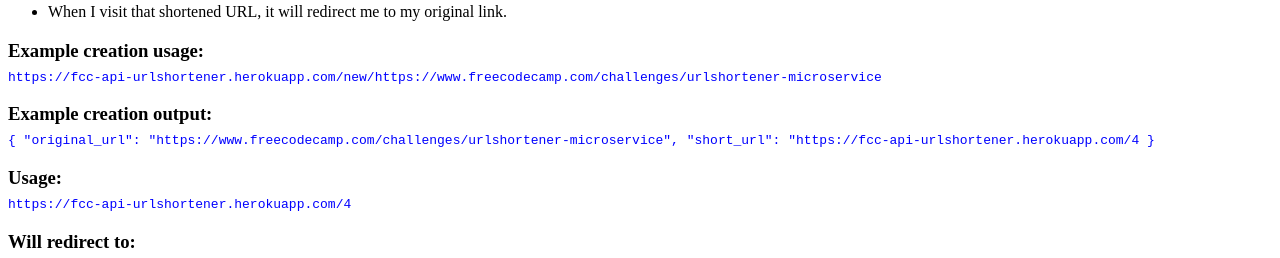
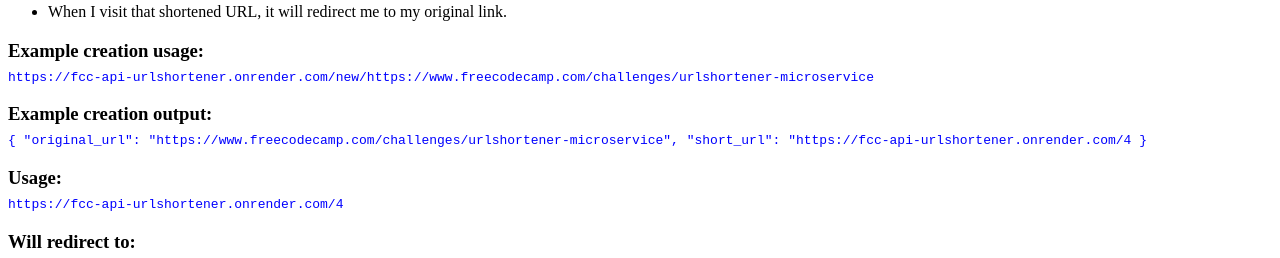
Before and after one commit to tstonesnyder/fcc-api-url-shortener, a website: page public/instructions.html in a window 1280 px wide. Shown: the part 214-472 px from the top of the page. Drawn offline with Linux system fonts and the light colour scheme.

Commit message:
Update instructions on main page to reference new location on Render instead of Heroku.

```diff
--- a/public/instructions.html
+++ b/public/instructions.html
@@ -22,13 +22,13 @@
   </ul>
 
   <h3>Example creation usage:</h3>
-  <code>https://fcc-api-urlshortener.herokuapp.com/new/https://www.freecodecamp.com/challenges/urlshortener-microservice</code>
+  <code>https://fcc-api-urlshortener.onrender.com/new/https://www.freecodecamp.com/challenges/urlshortener-microservice</code>
 
   <h3>Example creation output:</h3>
-  <code>{ "original_url": "https://www.freecodecamp.com/challenges/urlshortener-microservice", "short_url": "https://fcc-api-urlshortener.herokuapp.com/4 }</code>
+  <code>{ "original_url": "https://www.freecodecamp.com/challenges/urlshortener-microservice", "short_url": "https://fcc-api-urlshortener.onrender.com/4 }</code>
 
   <h3>Usage:</h3>
-  <code>https://fcc-api-urlshortener.herokuapp.com/4</code>
+  <code>https://fcc-api-urlshortener.onrender.com/4</code>
 
   <h3>Will redirect to:</h3>
   <code>https://www.freecodecamp.com/challenges/urlshortener-microservice</code>
```
